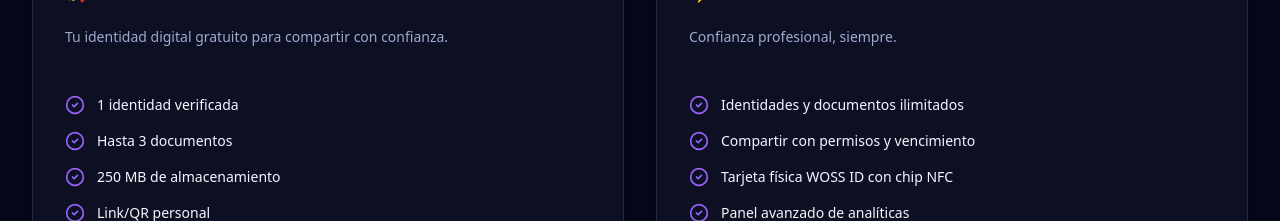
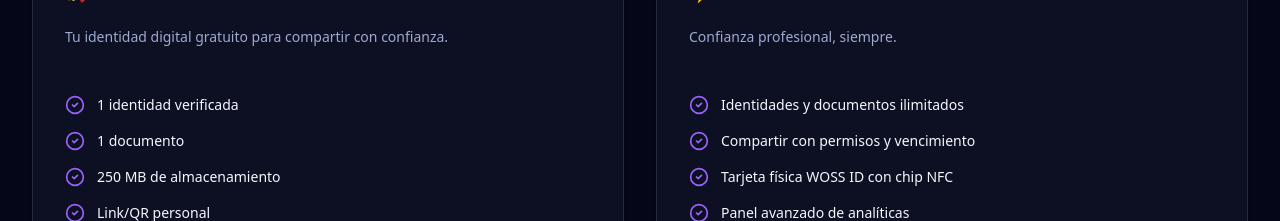
Before and after one commit to ridarcos/wossidlanding, a Next.js app: page / in a window 1280 px wide. Shown: the part 2680-2901 px from the top of the page. Built offline with nearby package versions, Linux system fonts and the light colour scheme.

Commit message:
Refactor: Update document limit for START plan

```diff
--- a/app/page.tsx
+++ b/app/page.tsx
@@ -70,7 +70,7 @@ const plans = [
     href: "/onboarding",
     features: [
       "1 identidad verificada",
-      "Hasta 3 documentos",
+      "1 documento",
       "250 MB de almacenamiento",
       "Link/QR personal",
       "Verificación en tiempo real",
```
